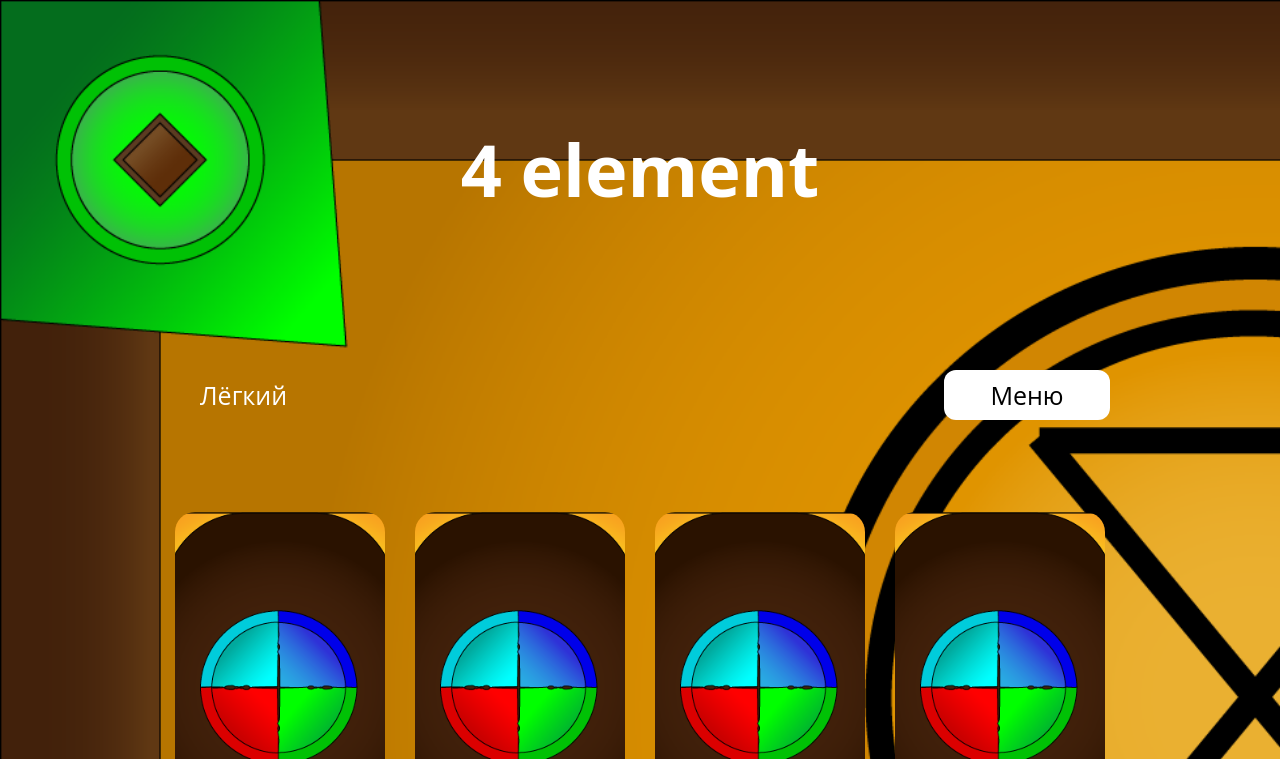
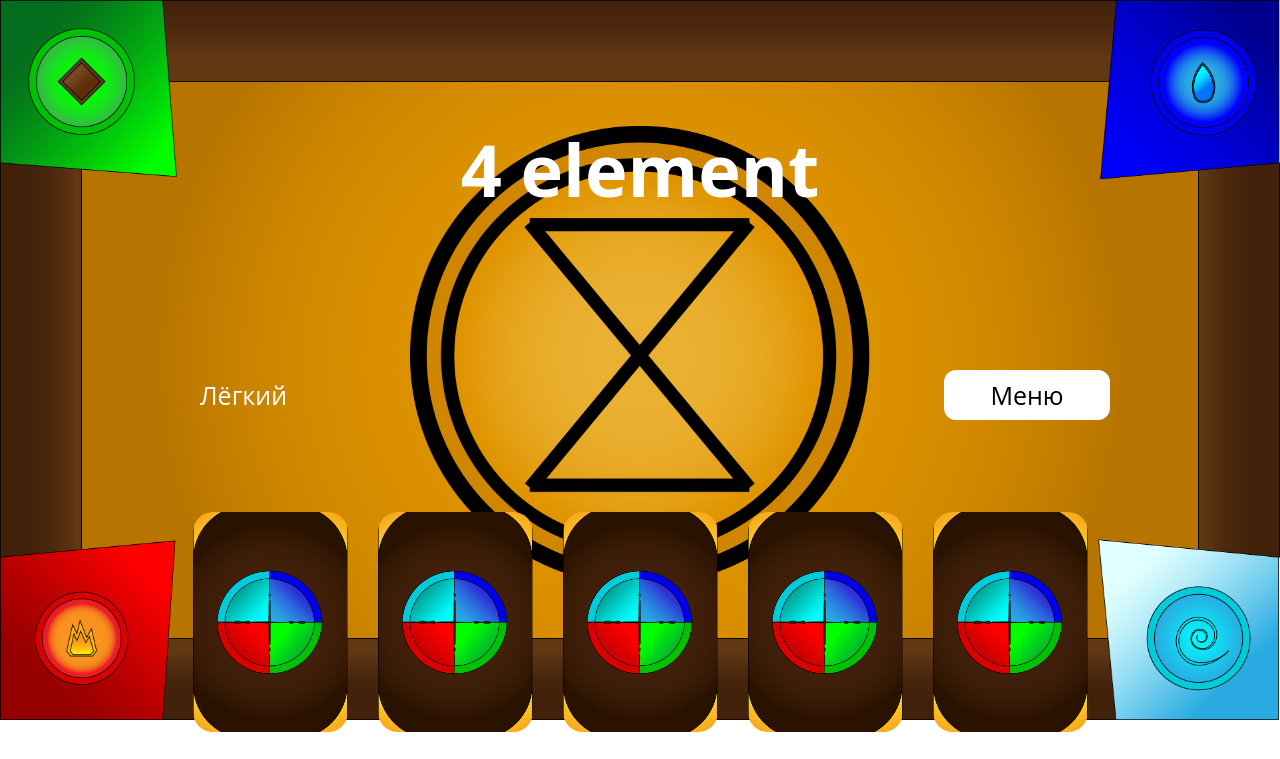
Before and after one commit to 334nikita/334nikita.game.io, a plain HTML site: page index.html in a window 1280 px wide. Both pictures are taken after a click on the element "Лёгкий". Shown: the top 759 px of the page. Drawn offline with Linux system fonts and the light colour scheme; files whose address does not match are found by name.

Commit message:
Add files via upload

```diff
--- a/index.html
+++ b/index.html
@@ -39,6 +39,6 @@
 
 
 </body>
-<script type="module" src="./js/index.js"></script>
+<script type="module" src="js/index.js"></script>
 
 </html>
--- a/style.css
+++ b/style.css
@@ -17,7 +17,8 @@
 
 body {
     background-image: url(img//Фон.png);
-    background-size: cover;
+    background-size: 100% auto;
+    background-repeat: no-repeat;
 }
 
 header {
@@ -83,8 +84,8 @@ main {
 }
 
 .card {
-    width: 150px;
-    height: 290px;
+    width: 95px;
+    height: 160px;
     border-radius: 20px;
     background-size: cover;
     background-position: center;
@@ -101,13 +102,13 @@ main {
     height: 100vh;
     top: 0;
     left: 0;
-    down: 0;
     position: absolute;
     background-color: rgb(0, 0, 0, 0.7);
     display: flex;
     align-items: center;
     flex-direction: column;
     justify-content: center;
+    nav-down: 0;
 }
 
 .context {
```
